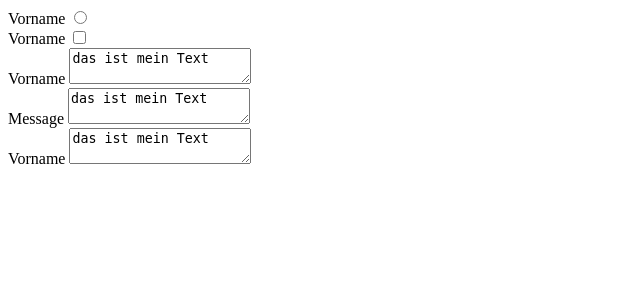
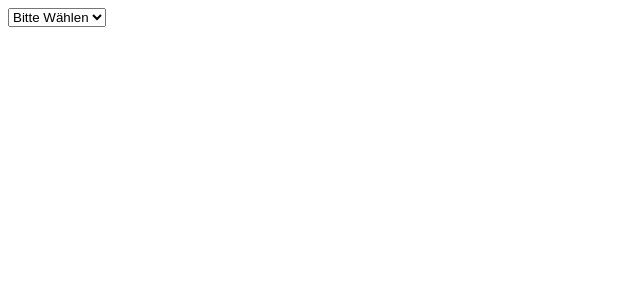
Before and after one commit to stockenberg/FormGenerator, a PHP site: page / in a window 1280 px wide. Shown: the top 300 px of the page, without its empty margins (0-640 px from the left). Run offline with PHP 8.4, Linux system fonts and the light colour scheme.

Commit message:
Implemented Basic Select Element

```diff
--- a/FormGenerator/Inputs/Select.php
+++ b/FormGenerator/Inputs/Select.php
@@ -12,25 +12,61 @@ namespace FormGenerator\Inputs;
 
 class Select extends FormElement implements \FormGenerator\Interfaces\Select
 {
-    private $option;
-    private $optKey;
-    private $optVal;
+    private $multiple;
+    private $size;
+    private $options = [];
+
+    /**
+     * @return array
+     */
+    public function getOptions()
+    {
+        return $this->options;
+    }
+
+    /**
+     * @param array $option
+     */
+    public function setOptions(array $option)
+    {
+        $this->options = $option;
+    }
+
+
 
     /**
      * @return mixed
      */
-    public function getOption()
+    public function getMultiple()
     {
-        return $this->option;
+        return $this->multiple;
     }
 
     /**
-     * @param mixed $option
+     * @param mixed $multiple
      */
-    public function setOption($option)
+    public function setMultiple($multiple = "")
     {
-        $this->option = $option;
+        $this->multiple = $multiple;
+    }
+
+    /**
+     * @return mixed
+     */
+    public function getSize()
+    {
+        return $this->size;
+    }
+
+    /**
+     * @param mixed $size
+     */
+    public function setSize(string $size)
+    {
+        $this->size = $size;
     }
 
 
+
+
 }
--- a/FormGenerator/Interfaces/Select.php
+++ b/FormGenerator/Interfaces/Select.php
@@ -12,4 +12,20 @@ namespace FormGenerator\Interfaces;
 interface Select extends FormElement
 {
 
+    public function getOptions();
+
+
+    public function setOptions(array $option);
+
+
+    public function getMultiple();
+
+
+    public function setMultiple($multiple = "");
+
+
+    public function getSize();
+
+
+    public function setSize(string $size);
 }
--- a/FormGenerator/Views/FormCustom.php
+++ b/FormGenerator/Views/FormCustom.php
@@ -42,7 +42,16 @@ class FormCustom extends FormMaster
 
     protected function prepareSelect(Select $select)
     {
-        return "test";
+        $return = "<div class='{$select->getWrapperClasses()}'>";
+        $return .= "<select class='{$select->getClasses()}' id='{$select->getID()}' {$select->getRequired()} {$select->getDisabled()} name='{$select->getName()}[{$select->getID()}]' {$select->getMultiple()} size='{$select->getSize()}'>";
+        $return .= "<option disabled selected>Bitte Wählen</option>";
+        foreach ($select->getOptions() as $value => $text) {
+            $return .= "<option value='{$value}'>{$text}</option>";
+        }
+        $return .= "</select>";
+        $return .= "</div>";
+        return $return;
+
     }
 
 
--- a/index.php
+++ b/index.php
@@ -15,47 +15,15 @@ $config = [
         "id" => "myID",
         "label" => "Vorname",
         "classes" => ["huhu", "haha", "hehe"],
-        "type" => "radio",
-        "value" => "MyValue",
         "wrapperClasses" => ["huhu", "haha", "hehe"],
-        "element" => "Input",
+        "options" => [
+          "huhu" => "haha",
+          "gege" => "haha",
+          "hahaha" => "haha",
+          "hihih" => "haha",
+        ],
+        "element" => "Select",
     ],
-    [
-        "name" => "myName",
-        "id" => "myID",
-        "label" => "Vorname",
-        "classes" => ["huhu", "haha", "hehe"],
-        "type" => "checkbox",
-        "wrapperClasses" => ["huhu", "haha", "hehe"],
-        "element" => "Input",
-    ],
-    [
-        "name" => "myName",
-        "id" => "myID",
-        "label" => "Vorname",
-        "classes" => ["huhu", "haha", "hehe"],
-        "wrapperClasses" => ["huhu", "haha", "hehe"],
-        "text" => "das ist mein Text",
-        "element" => "Textarea",
-    ],
-    [
-        "name" => "myName",
-        "id" => "myID",
-        "label" => "Message",
-        "classes" => ["huhu", "haha", "hehe"],
-        "wrapperClasses" => ["huhu", "haha", "hehe"],
-        "text" => "das ist mein Text",
-        "element" => "Textarea",
-    ],
-    [
-        "name" => "myName",
-        "id" => "myID",
-        "label" => "Vorname",
-        "classes" => ["huhu", "haha", "hehe"],
-        "wrapperClasses" => ["huhu", "haha", "hehe"],
-        "text" => "das ist mein Text",
-        "element" => "Textarea",
-    ]
 
 ];
 
```
